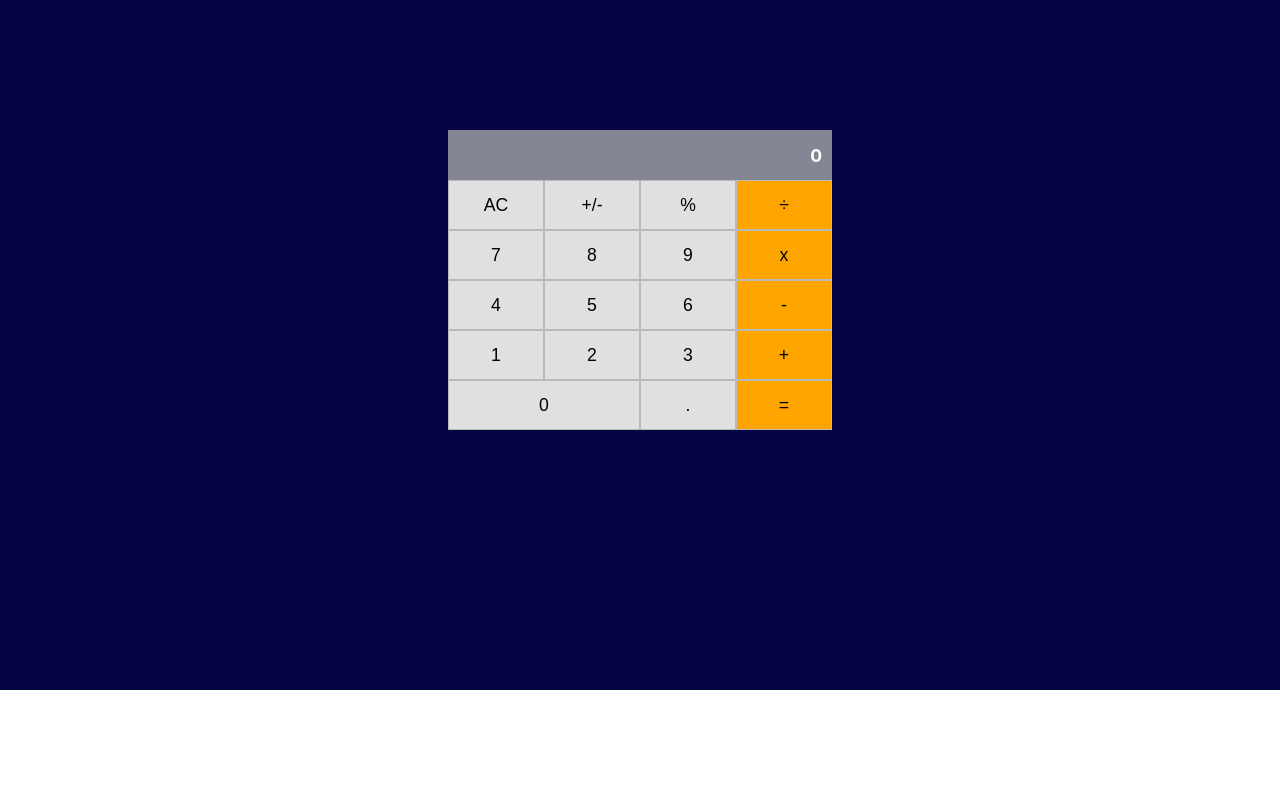
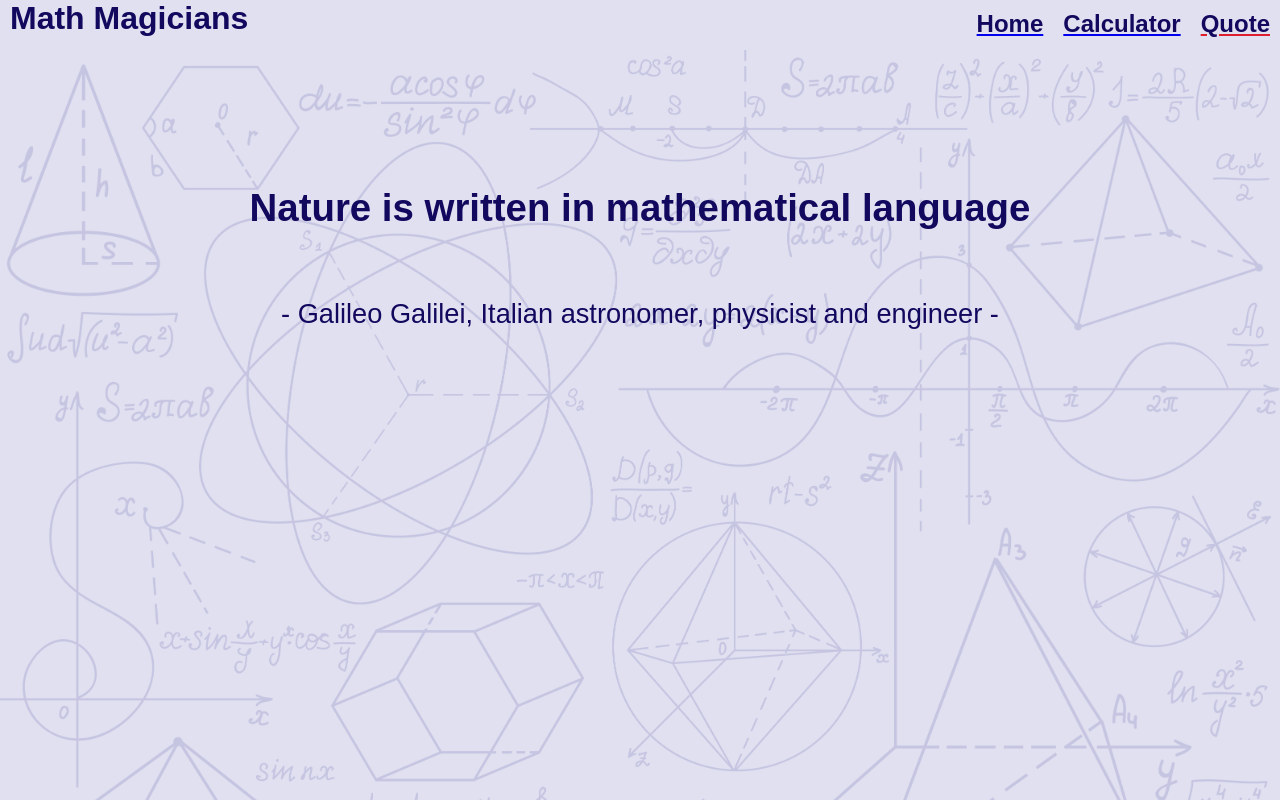
Before and after one commit to DarioAlessioR/math-magic, a React (Create React App) app: page /Quote in a window 1280 px wide. Built offline with nearby package versions, Linux system fonts and the light colour scheme.

Commit message:
Add home, quote, navbar pages and styles

```diff
--- a/package.json
+++ b/package.json
@@ -9,6 +9,7 @@
     "big.js": "^6.2.1",
     "react": "^18.2.0",
     "react-dom": "^18.2.0",
+    "react-router-dom": "^6.3.0",
     "react-scripts": "5.0.1",
     "web-vitals": "^2.1.4"
   },
--- a/src/App.css
+++ b/src/App.css
@@ -5,17 +5,17 @@
 }
 
 .PageContainer {
-  background-color: rgb(5, 5, 68);
-  background-size: cover;
-  padding-bottom: 260px;
+
+  padding-top: 90px;
 }
 
-.content > p {
+.calculator-phrase > p {
   font-size: 1.8em;
-  color: rgb(102, 34, 34);
+  color: rgb(18, 9, 95);
   font-weight: bold;
   text-align: center;
-  padding: 80px 500px 50px 500px;
+  padding-top: 25px;
+  padding-bottom: 25px;
 }
 
 .calculator-container {
@@ -79,3 +79,90 @@
 .operator {
   background-color: orange;
 }
+
+.logo {
+  font-size: 2em;
+  color: rgb(18, 9, 95);
+  font-weight: bold;
+  text-align: center;
+  padding: 10px;
+  text-decoration: none;
+}
+
+#root {
+  background-image: url("./images/math-transparent-20.png");
+  background-size: 100%;
+  background-color: rgb(224, 224, 240);
+  background-repeat: no-repeat;
+  background-position: right 0 top 50px;
+  background-blend-mode: soft-light;
+  font-family: Arial, Helvetica, sans-serif;
+  height: 100vh;
+  overflow: hidden;
+}
+
+nav {
+  display: flex;
+  justify-content: space-between;
+}
+
+.navigation {
+  display: flex;
+  list-style: none;
+}
+
+.navigation li p {
+  padding: 10px;
+  text-decoration: none;
+  font-size: 1.5rem;
+  font-weight: 600;
+  color: rgb(18, 9, 95);
+}
+
+.quote-container {
+  height: 400px;
+  margin-top: 80px;
+  display: flex;
+  flex-direction: column;
+  align-items: center;
+  justify-items: center;
+  padding: 30px;
+  gap: 40px;
+
+}
+
+.theQuote {
+  font-size: 2.4rem;
+  font-weight: 600;
+  color: rgb(18, 9, 95);
+  line-height: 100px;
+}
+
+.theAuthor {
+  font-size: 1.7rem;
+  font-weight: 500;
+  color: rgb(18, 9, 95);
+}
+
+.Home {
+  padding: 80px;
+}
+
+.hometitle {
+  color: rgb(18, 9, 95);
+  padding-top: 40px;
+  padding-bottom: 30px;
+  font-size: 1.8rem;
+}
+
+.text {
+  line-height: 25px;
+  font-weight: 600;
+  color: rgb(18, 9, 95);
+  font-size: 1.1rem;
+}
+
+.active {
+  text-decoration-color: rgb(221, 30, 46);
+  text-decoration-style: solid;
+}
--- a/src/App.js
+++ b/src/App.js
@@ -1,6 +1,15 @@
 import React, { Component } from 'react';
+import {
+  BrowserRouter as Router,
+  Routes,
+  Route,
+} from 'react-router-dom';
+
 import './App.css';
+import Home from './components/home';
 import Calculator from './components/Calculator';
+import Quote from './components/quote';
+import Navbar from './components/navbar';
 
 class App extends Component {
   constructor(props) {
@@ -9,7 +18,20 @@ class App extends Component {
   }
 
   render() {
-    return (<Calculator />);
+    return (
+      <>
+        <Router>
+          <Navbar />
+          <section className="content">
+            <Routes>
+              <Route path="/math-magicians" element={<Home />} />
+              <Route path="/Calculator" element={<Calculator />} />
+              <Route path="/Quote" element={<Quote />} />
+            </Routes>
+          </section>
+        </Router>
+      </>
+    );
   }
 }
 
--- a/src/components/Calculator.js
+++ b/src/components/Calculator.js
@@ -19,8 +19,8 @@ const Calculator = () => {
 
   return (
     <main className="PageContainer">
-      <div className="content">
-        <p> </p>
+      <div className="calculator-phrase">
+        <p>Come to have some fun with maths!!</p>
       </div>
 
       <section className="calculator-container">
--- /dev/null
+++ b/src/components/home.js
@@ -0,0 +1,15 @@
+const Home = () => {
+  const par = 'Lorem ipsum dolor sit amet, consectetur adipiscing elit. Nulla et est tortor.'
+   + ' Pellentesque justo eros, fermentum tempus nisi sed, malesuada scelerisque ligula. Nulla et'
+   + ' vulputate nulla. Integer viverra ligula sapien. Donec non eros at justo interdum tempus.';
+
+  return (
+    <section className="Home">
+      <h1 className="hometitle">Welcome to the magic of Maths!!!</h1>
+      <p className="text">{par}</p>
+      <p className="text">{par}</p>
+    </section>
+  );
+};
+
+export default Home;
--- /dev/null
+++ b/src/components/navbar.js
@@ -0,0 +1,38 @@
+import { NavLink } from 'react-router-dom';
+
+function NavBar() {
+  return (
+    <nav>
+      <div>
+        <NavLink className="logo" to="/math-magicians">
+          Math Magicians
+        </NavLink>
+      </div>
+      <ul className="navigation">
+        <li>
+          <NavLink className={({ isActive }) => (isActive ? 'active' : '')} to="/math-magicians">
+            <p>Home</p>
+          </NavLink>
+        </li>
+        <li>
+          <NavLink
+            className={({ isActive }) => (isActive ? 'active' : '')}
+            to="/Calculator"
+          >
+            <p>Calculator</p>
+          </NavLink>
+        </li>
+        <li>
+          <NavLink
+            className={({ isActive }) => (isActive ? 'active' : '')}
+            to="/Quote"
+          >
+            <p>Quote</p>
+          </NavLink>
+        </li>
+      </ul>
+    </nav>
+  );
+}
+
+export default NavBar;
--- /dev/null
+++ b/src/components/quote.js
@@ -0,0 +1,13 @@
+const Quote = () => {
+  const thequote = 'Nature is written in mathematical language';
+  const author = '- Galileo Galilei, Italian astronomer, physicist and engineer -';
+
+  return (
+    <div className="quote-container">
+      <p className="theQuote">{thequote}</p>
+      <p className="theAuthor">{author}</p>
+    </div>
+  );
+};
+
+export default Quote;
```
Also changed, not shown: src/images/math-transparent-20.png (added), 1 other file (tests, documents, lock files or other folders).
